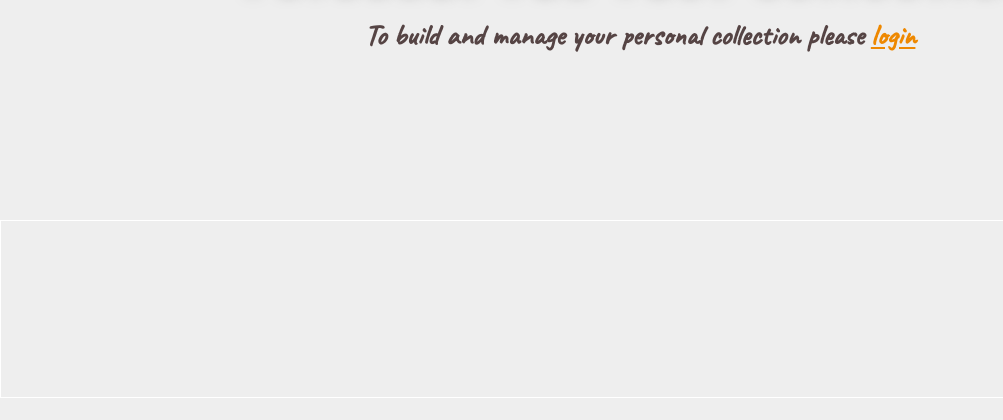
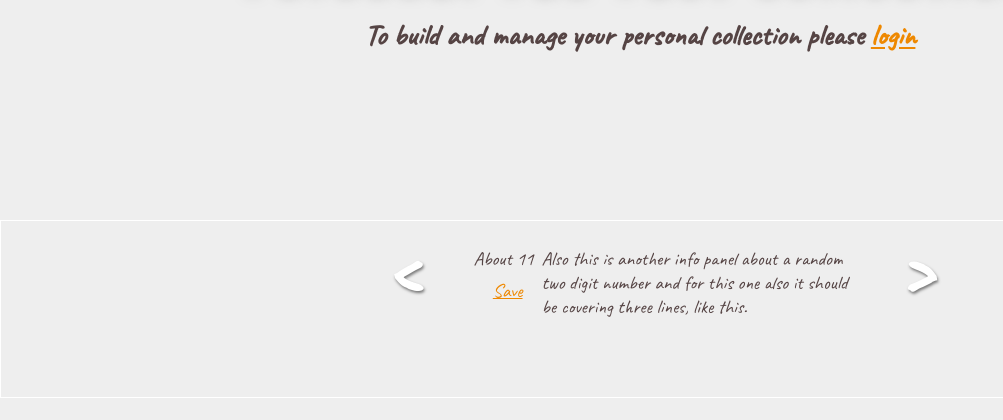
Before and after one commit to apocpax/Factollection, a Django app: page /home/ in a window 1280 px wide. Shown: the part 380-800 px from the top of the page, without its empty margins (0-1003 px from the left). Run offline with Django 3.2, Linux system fonts and the light colour scheme; the visitor is signed in with stand-in values (Sample User, id 1); data that the repository does not hold is empty.

Commit message:
home page template and css replaced

```diff
--- a/fact_app/static/css/fn.css
+++ b/fact_app/static/css/fn.css
@@ -10,6 +10,8 @@
 *{
     margin: 0;
     padding: 0;
+    outline: none;
+    user-select: none;
 }
 body{
     background-color: var(--backColor);
@@ -83,6 +85,58 @@ body{
 a{
     color: var(--orng);
 }
-a:hover{
+/* a:hover{
     text-shadow: 1px 3px 5px #000;
+} */
+
+#bottom-container{
+    /* outline: 1px solid red; */
+    position: fixed;
+    left: 35vw;
+    /* top: 80px; */
+    /* width: 40vw; */
+    margin: 1vw;
+    padding: 1vw;
+    /* height: 20%; */
 }
+#bottom-container a{
+    /* display: inline-block; */
+    position: absolute;
+    top: 3.5vw;
+    left: 2.5vw;
+}
+#fact-1{
+    width: 25vw;
+    left: 5.3vw;
+    display: inline-block;
+    position: relative;
+}
+#about-random{
+    /* outline: 1px solid blue; */
+    display: inline-block;
+    position: absolute;
+}
+
+.fix{
+    display: inline-block;
+    position: absolute;
+}
+.big{
+    font-size: 6vw;
+    font-weight: bolder;
+    color: #fff;
+    text-shadow: 1px 2px 3px #777;
+    margin: 0 30vw;
+}
+#right-nav{
+    left: 40vw;
+}
+.clickable{
+    cursor: pointer;
+}
+.clickable:hover{
+    text-shadow: 2px 3px 3px #000;
+}
+.clickable:active{
+    text-shadow: 1px 1px 2px #777;
+}
--- a/factollection/templates/home.html
+++ b/factollection/templates/home.html
@@ -16,7 +16,7 @@
         <p id="logo-last" class="watermark">N</p>
         <p id="slogan" class="watermark">Personal Fun Fact Collection</p>
         <p id='login-prompt'><br>To build and manage your personal collection please
-            <a href="/login/">login</a>
+            <a href="/login/" class="clickable">login</a>
         </p>
     </div>
     <div id="middle-up">
@@ -24,12 +24,19 @@
         <p id="today">About today Dec. 15th<br>Do you know<br><br><br></p>
         <p id="today-fact">This is information about today
                     It should be always gets 3 lines and in case it need to be filled
-                    or truncated</p>
+                    or truncated
+        </p>
     </div>
     <div id="bottom-band">
+        <p id="left-nav" class="fix big clickable"> < </p>
         <div id="bottom-container">
-
+          <p id="about-random">About 11</p>
+          <a href="/login/" class="clickable"> Save </a>
+          <p id="fact-1">Also this is another info panel about a random two digit number
+                         and for this one also it should be covering three lines, like this.
+          </p>
         </div>
+        <p id="right-nav" class="fix big clickable"> > </p>
     </div>
 </body>
 </html>
```
